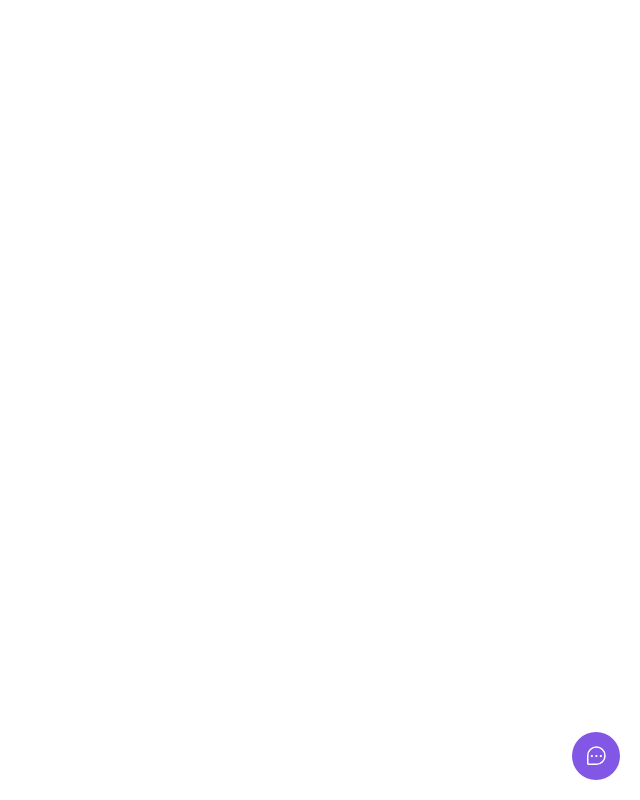
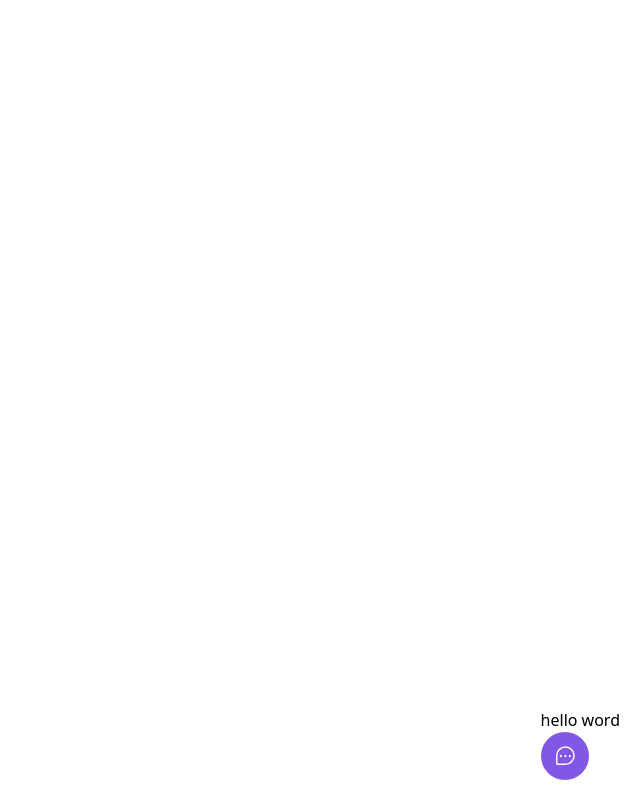
Before and after one commit to matheuspython/nlw-return, a React (Vite) app in the folder web/: page / in a window 1280 px wide. Both pictures are taken after a click on the button "Feedback". Shown: the whole page, without its empty margins (640-1280 px from the left). Built offline with nearby package versions, Linux system fonts and the light colour scheme.

Commit message:
adicionando funcionalidade ao wiget

```diff
--- a/web/src/components/Widget/index.tsx
+++ b/web/src/components/Widget/index.tsx
@@ -1,10 +1,16 @@
-import React from 'react';
+import React,{ useState } from 'react';
 import { ChatTeardropDots } from 'phosphor-react'
 
 export const Widget: React.FC = () => {
+  const [isWidgetOpen,setIsWidgetOpen] = useState(false)
+
+  const toggleWidgetVisibility = ()=> setIsWidgetOpen(!isWidgetOpen)
+
   return (
     <div className='absolute bottom-5 right-5'>
-      <button className='  bg-brand-500 rounded-full px-3 h-12 text-white flex items-center group'>
+      { isWidgetOpen && <p>hello word</p> }
+
+      <button onClick={toggleWidgetVisibility} className='  bg-brand-500 rounded-full px-3 h-12 text-white flex items-center group'>
         <ChatTeardropDots className="w-6 h-6" />
 
       <span className='max-w-0 overflow-hidden group-hover:max-w-xs transition-all duration-500 ease-linear'>
```
